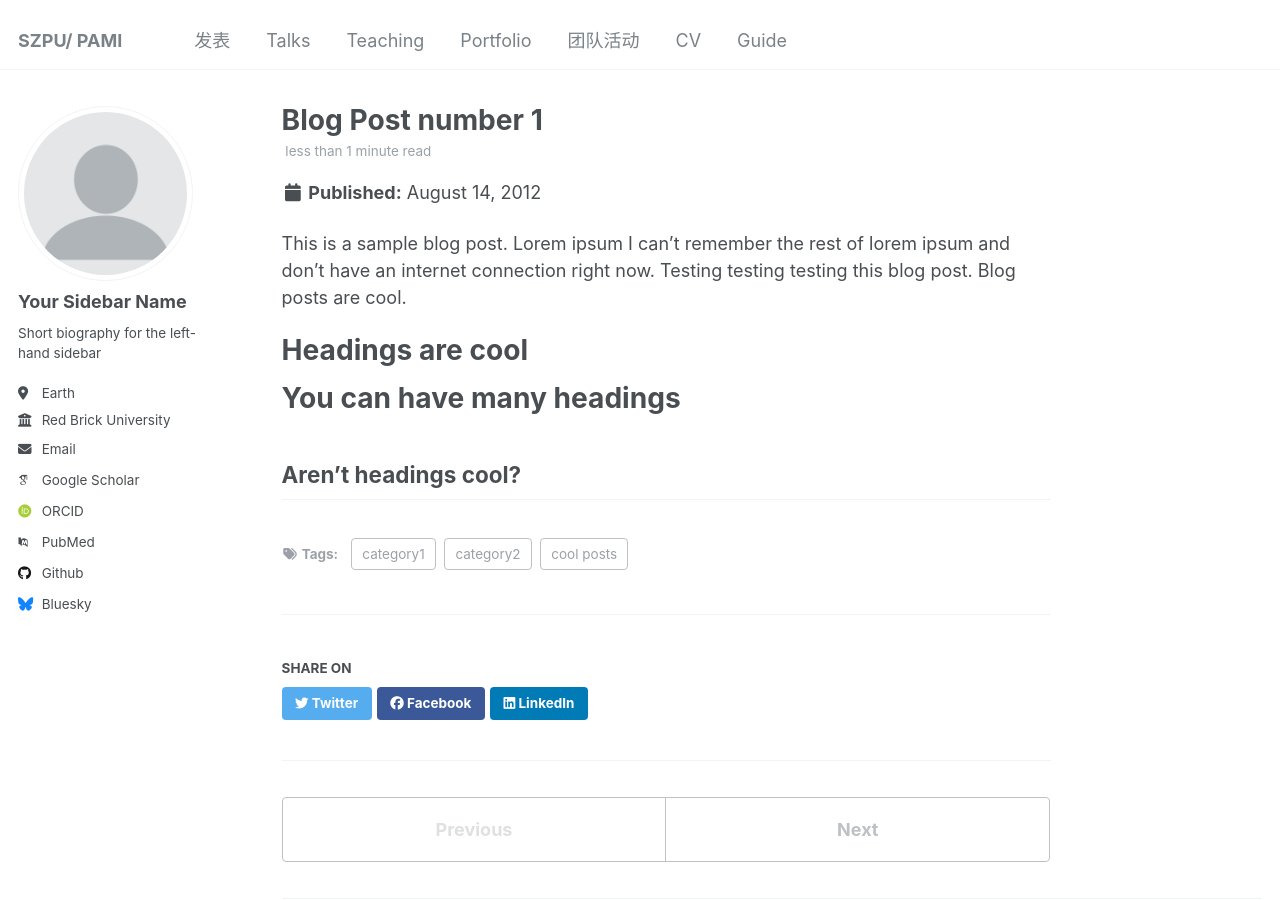
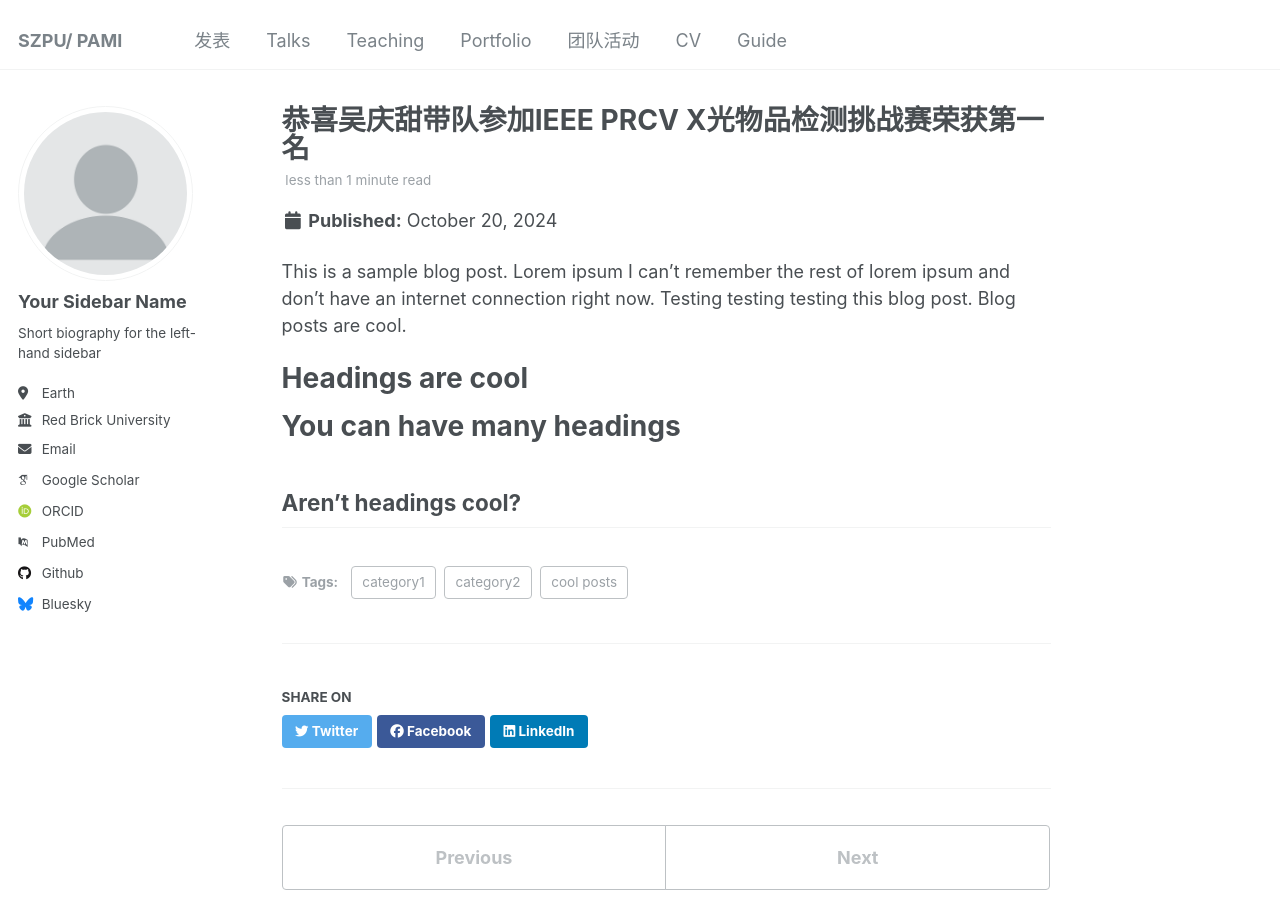
Before and after one commit to shaojiwan/academic.com, a Jekyll site: the page built from _posts/2012-08-14-blog-post-1.md, in a window 1280 px wide and 900 px high. Built offline with Jekyll 4.4.1, drawn with Linux system fonts in a browser that asks for light colours; some web fonts are replaced.

Commit message:
Update 2012-08-14-blog-post-1.md

```diff
--- a/_posts/2012-08-14-blog-post-1.md
+++ b/_posts/2012-08-14-blog-post-1.md
@@ -1,6 +1,6 @@
 ---
-title: 'Blog Post number 1'
-date: 2012-08-14
+title: '恭喜吴庆甜带队参加IEEE PRCV X光物品检测挑战赛荣获第一名'
+date: 2024-10-20
 permalink: /posts/2012/08/blog-post-1/
 tags:
   - cool posts
```
